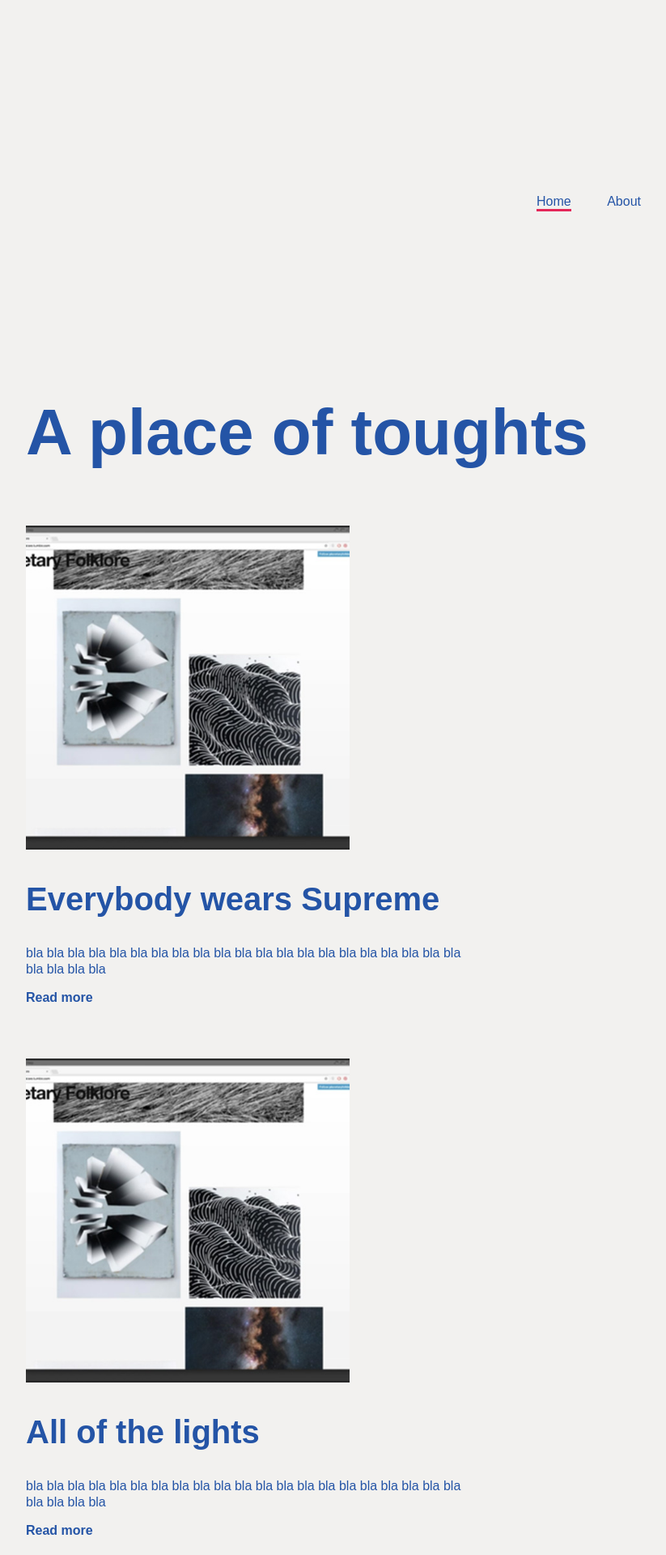
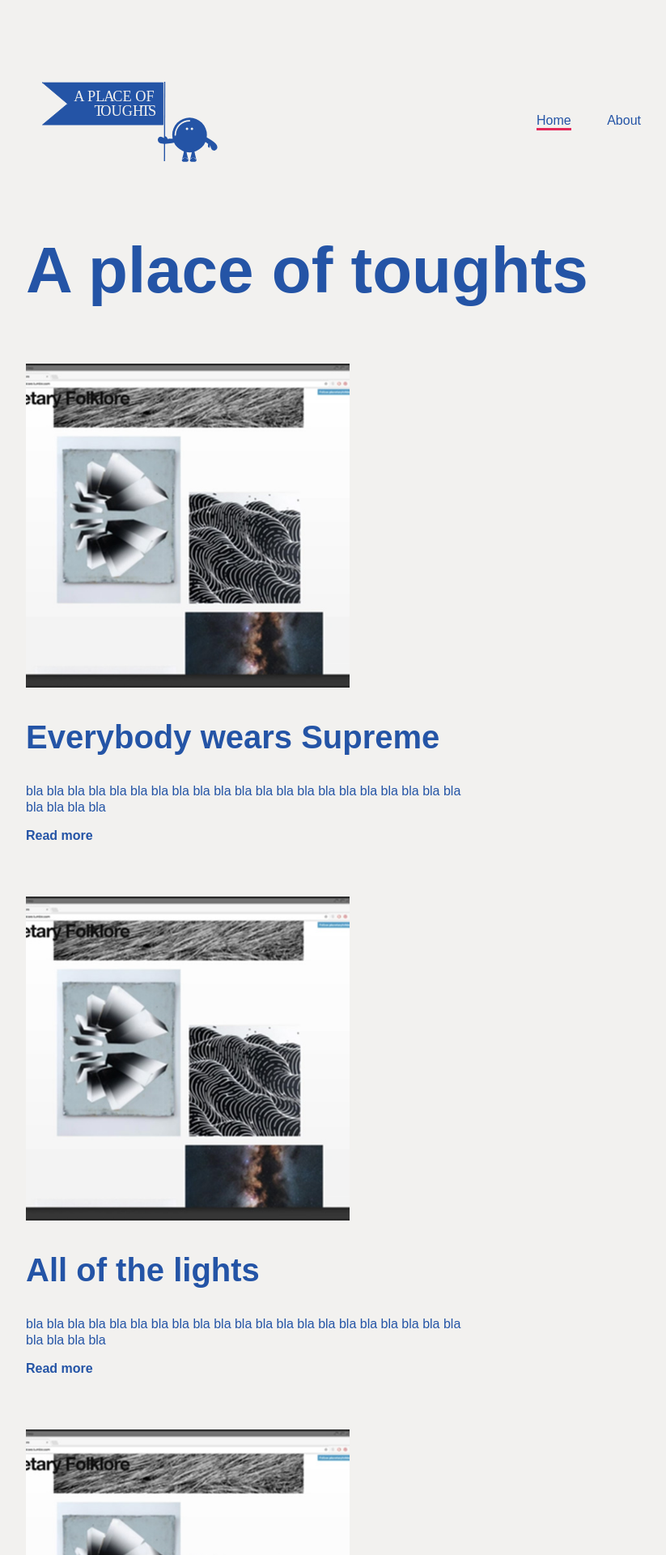
Before and after one commit to emho-lab/journal, a Jekyll site: the page built from index.html, in a window 1280 px wide. Shown: the top 1920 px of the page at 81% size, without its empty margins (218-1041 px from the left). Built offline with Jekyll 4.4.1, drawn with Linux system fonts in a browser that asks for light colours; some web fonts are replaced.

Commit message:
update logo header V5e

```diff
--- a/assets/css/app.scss
+++ b/assets/css/app.scss
@@ -92,7 +92,8 @@ a {
 
 div.logo {
     background-repeat: no-repeat;
-    height: 300px;
+    height: 100px;
+    width: 220px;
     background-image: url(/assets/images/flag.svg);
   }
 
```
